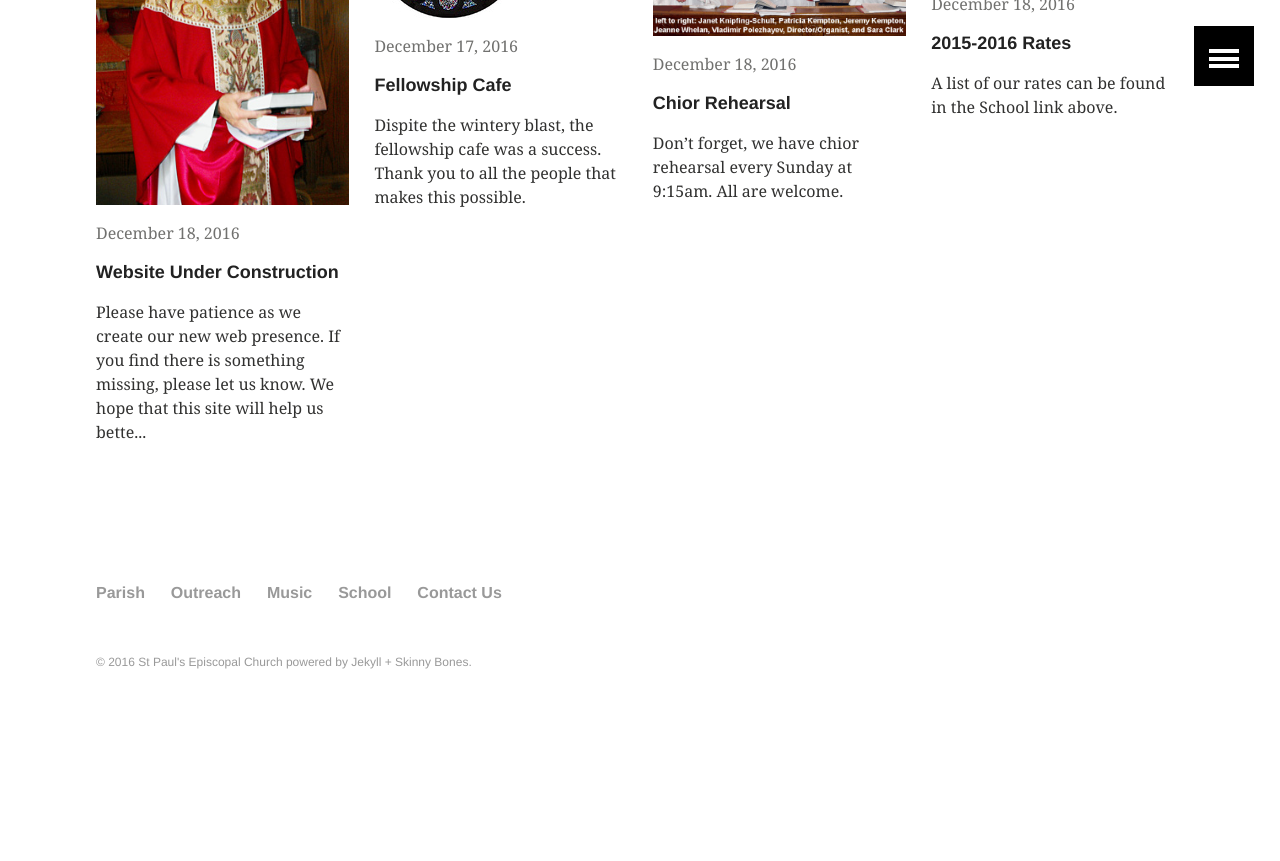
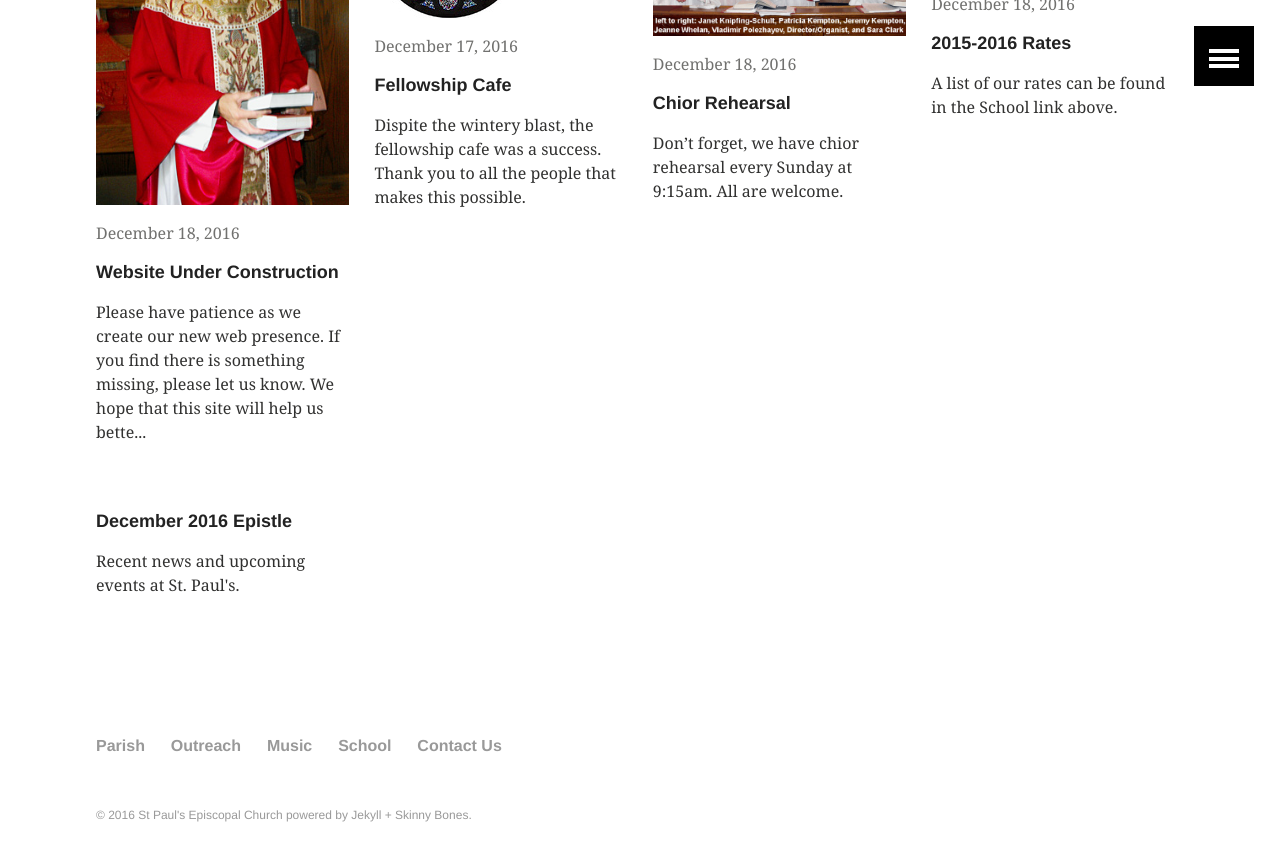
Before and after one commit to stpaulsgc/stpaulsgc, a Jekyll site: the page built from index.md, in a window 1280 px wide and 900 px high, scrolled down 1223 px. Shown: the top 861 px of the window. Built offline with Jekyll 4.4.1, drawn with Linux system fonts in a browser that asks for light colours; before the commit the page ends 1971 px from its top, so only the background shows below that.

Commit message:
added epistle

```diff
--- a/index.md
+++ b/index.md
@@ -75,4 +75,10 @@ image:
   {% include post-grid.html %}
  {% endif %}
 {% endfor %}
+
+<div class="tile">
+  <h2 class="post-title"><a href="./epistle/Dec16Epis.pdf">December 2016 Epistle</a></h2>
+  <p class="post-excerpt">Recent news and upcoming events at St. Paul's.</p>
+</div><!-- /.tile -->
+
 </div><!-- /.tiles -->
```
